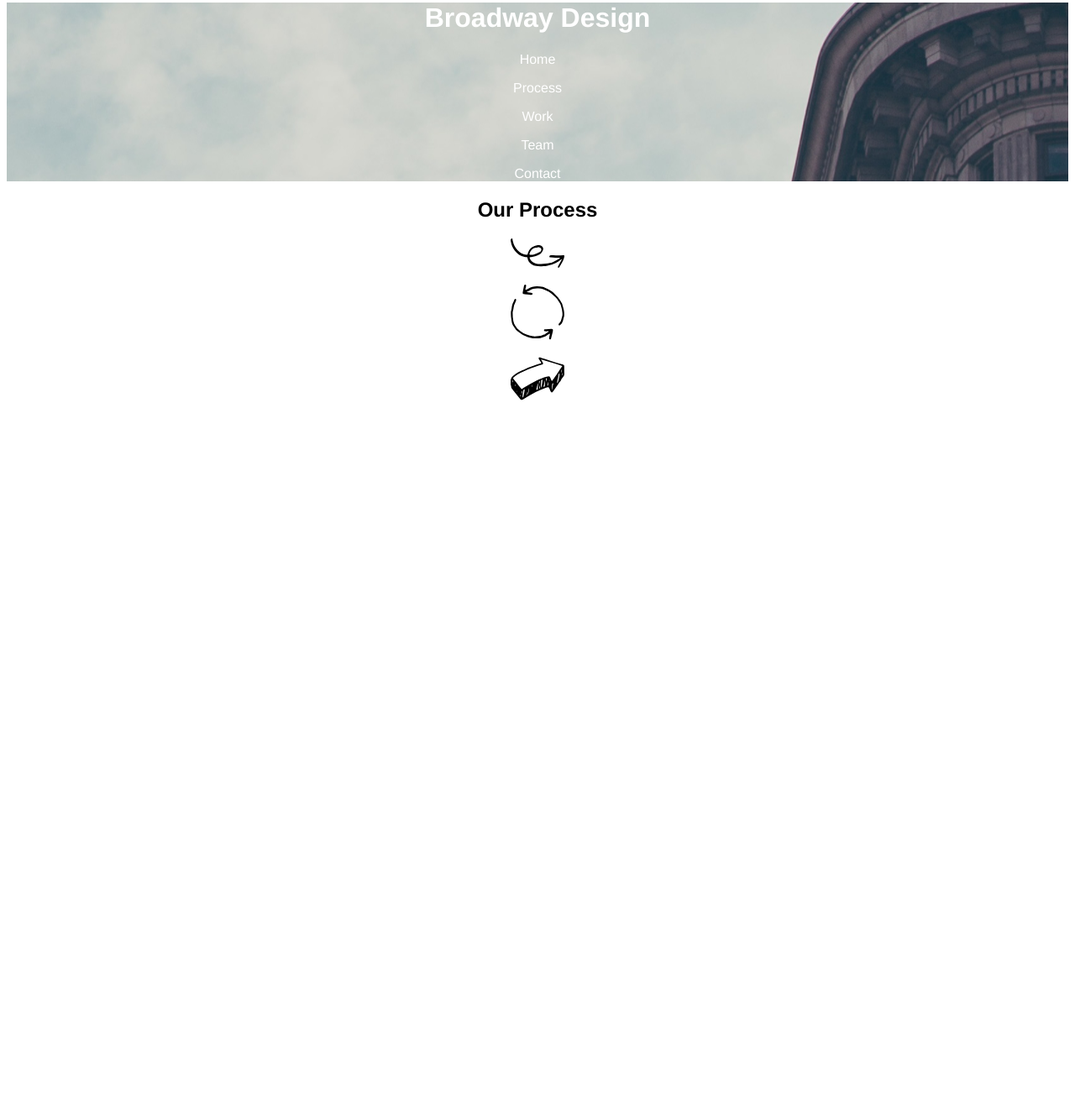
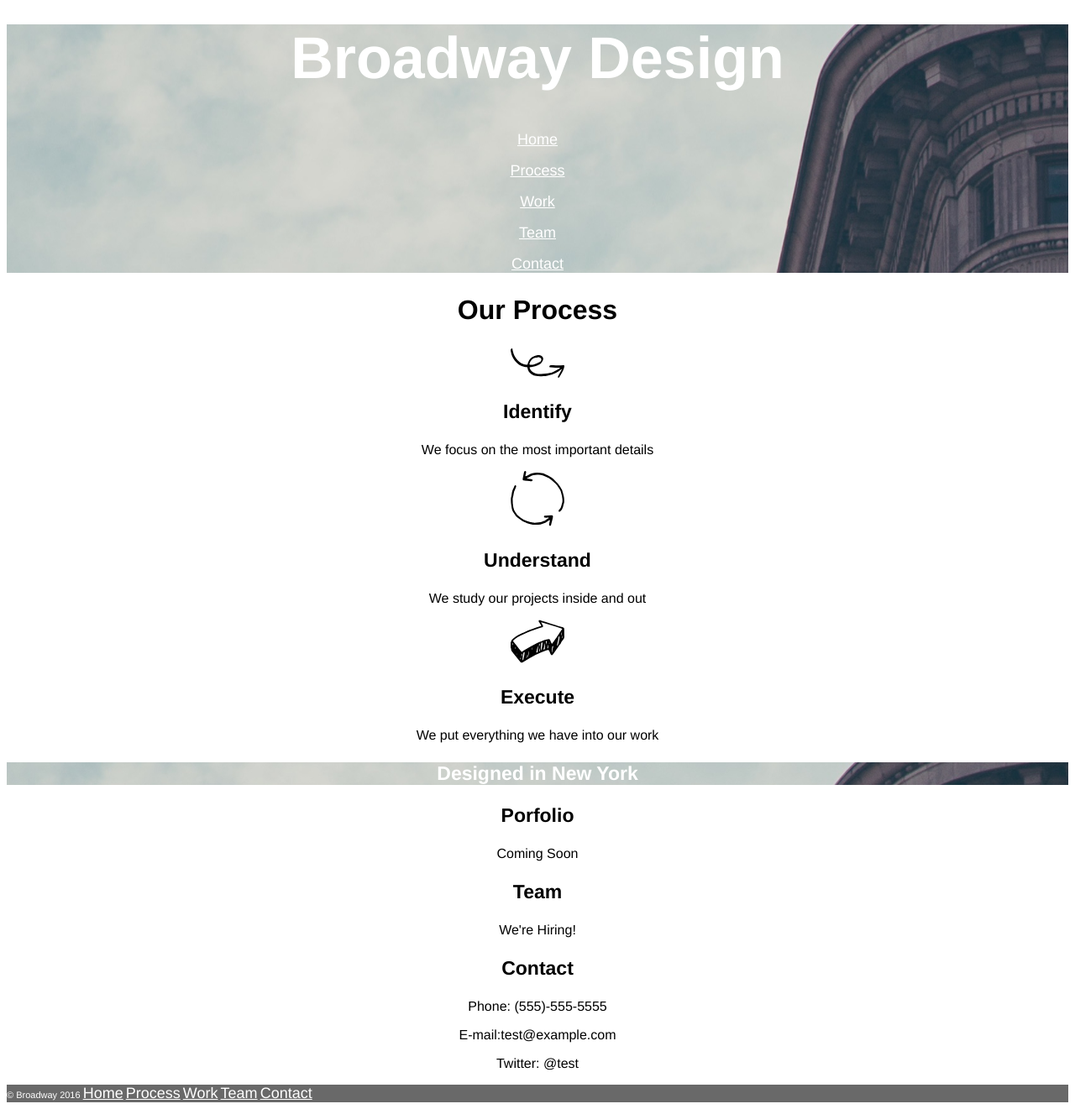
Before and after one commit to jmartin162/Broadway, a plain HTML site: page index.html in a window 1280 px wide. Shown: the part 18-1339 px from the top of the page at 84% size. Before the commit the page ends 800 px from the top, so only its background shows below. Drawn offline with Linux system fonts and the light colour scheme; files whose address does not match are found by name.

Commit message:
second push

```diff
--- a/index.html
+++ b/index.html
@@ -7,15 +7,39 @@
   <body>
     <div class="header">
       <h1>Broadway Design</h1>
-      <p>Home</p>
-      <p>Process</p>
-      <p>Work</p>
-      <p>Team</p>
-      <p>Contact</p>
+      <nav>
+        <p><a href="#home">Home</a></p>
+        <p><a href="#process">Process</a></p>
+        <p><a href="#work">Work</a></p>
+        <p><a href="#team">Team</a></p>
+        <p><a href="#contact">Contact</a></p>
+      </nav>
     </div>
     <h2>Our Process</h2>
     <p><img src="./resources/images/identify.svg"/></p>
+    <h3>Identify</h3>
+    <p>We focus on the most important details</p>
     <p><img src="./resources/images/understand.svg"/></p>
+    <h3>Understand</h3>
+    <p>We study our projects inside and out</p>
     <p><img src="./resources/images/execute.svg"/></p>
+    <h3>Execute</h3>
+    <p>We put everything we have into our work</p>
+      <h3 class="header bold">Designed in New York</h2>
+      <h3>Porfolio</h3>
+      <p>Coming Soon</p>
+      <h3>Team</h3>
+      <p>We're Hiring!</p>
+      <h3>Contact</h3>
+      <p>Phone: (555)-555-5555</p>
+      <p>E-mail:test@example.com</p>
+      <p>Twitter: @test</p>
+      <p class="bottom">&copy; Broadway 2016
+        <a href="#home">Home</a>
+        <a href="#process">Process</a>
+        <a href="#work">Work</a>
+        <a href="#team">Team</a>
+        <a href="#contact">Contact</a>
+      </p>
   </body>
 </html>
--- a/resources/css/style.css
+++ b/resources/css/style.css
@@ -1,7 +1,6 @@
 html {
   font-family: Helvetica, sans-serif;
   text-align: center;
-  font-size:18 px;
 }
 
 .header {
@@ -9,8 +8,31 @@ html {
   background-image: url('/Users/jeremymartin/Desktop/projects/Dev/Broadway/resources/images/the-flatiron-building.png');
 }
 
+.bold {
+  font-weight: bold;
+}
+
 h1 {
-  font-size:70 px;
+  font-size:70px;
   font-weight:bold;
+}
 
+h2 {
+  font-size: 32px;
 }
+
+h3 {
+  font-size: 23px;
+}
+
+a {
+  color: white;
+  font-size: 18px;
+}
+
+.bottom {
+  text-align: left;
+  background-color: dimgray;
+  color:white;
+  font-size: 11px;
+}
```
